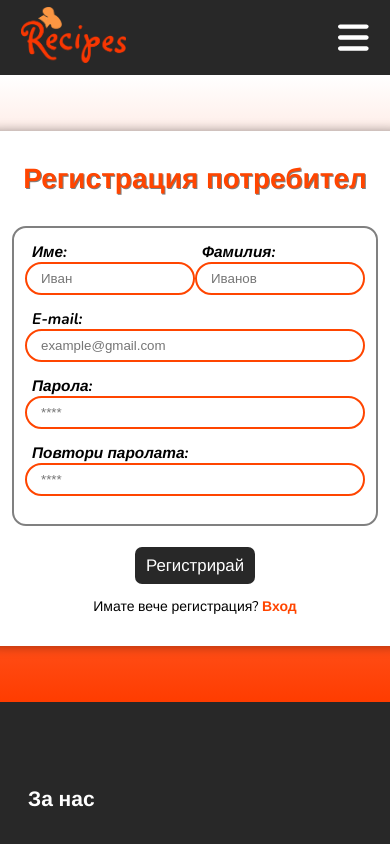
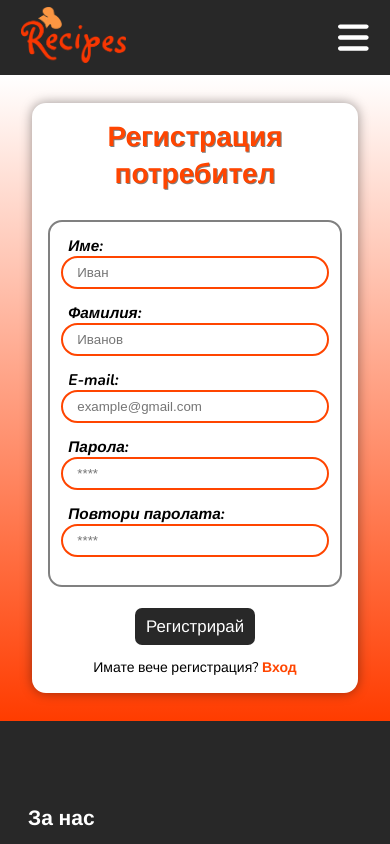
Before and after one commit to venelinkolev/exam-project-reactjs, a React (Vite) app: page /register in a window 390 px wide. Shown: the top 844 px of the page. Built offline with nearby package versions, Linux system fonts and the light colour scheme.

Commit message:
Responsive Register and Deploy

```diff
--- a/src/components/Register/Register.css
+++ b/src/components/Register/Register.css
@@ -103,3 +103,23 @@
 .register-form-container input:hover {
     border: 2px solid orange;
 }
+
+@media (width < 600px) {
+    .register-container {
+        padding: 2rem 1rem;
+    }
+
+    .register-user {
+        width: 90%;
+        padding: 1rem;
+    }
+
+    .first-last-name {
+        flex-direction: column;
+    }
+
+    .first-name>input,
+    .last-name>input {
+        width: 100%;
+    }
+}
```
